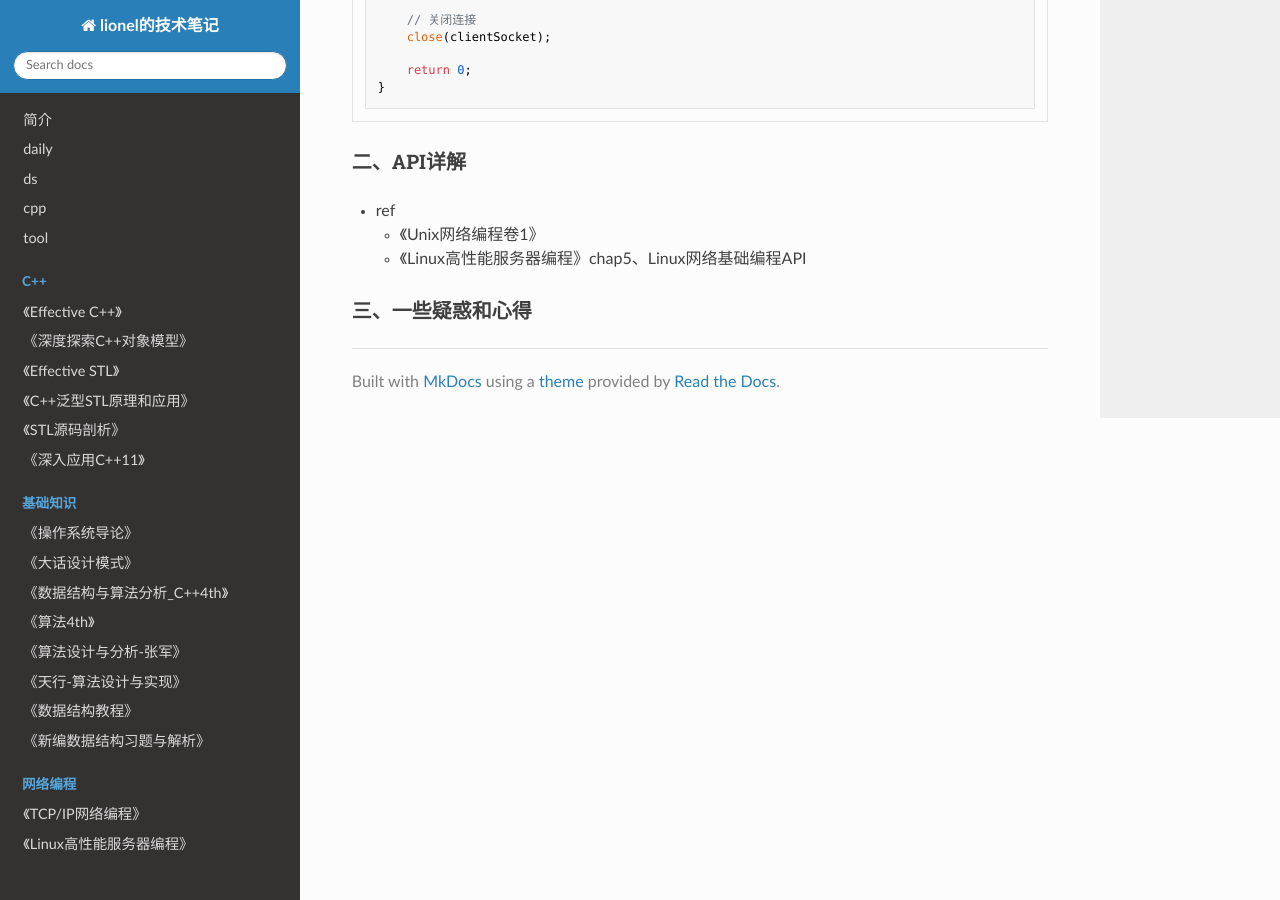
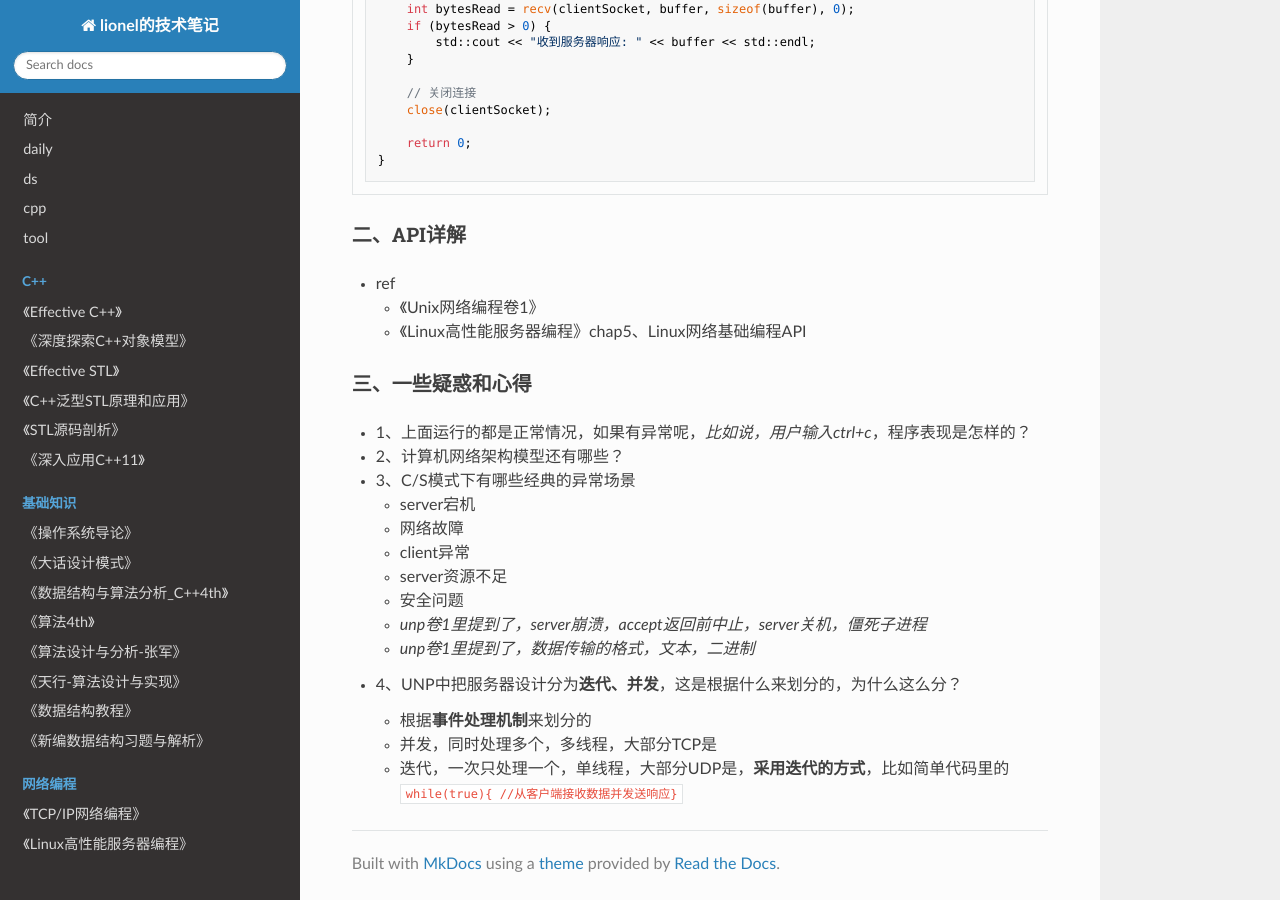
Before and after one commit to wolflion/booknotes, an MkDocs documentation site: the page built from docs/96output/21network/02网编程入门及其函数详解.md, in a window 1280 px wide and 900 px high, scrolled down 2369 px. Built offline with MkDocs 1.6.1, drawn with Linux system fonts in a browser that asks for light colours; nearby versions of some CDN libraries; some of the changed text lies outside the part shown.

Commit message:
Update 02网编程入门及其函数详解.md

````diff
--- a/docs/96output/21network/02网编程入门及其函数详解.md
+++ b/docs/96output/21network/02网编程入门及其函数详解.md
@@ -5,6 +5,8 @@
 + 来自AI，自己运行过，[代码链接](https://gitee.com/fewolflion/BookCode/tree/master/96output/01network/01simple)
 
 #### 1.1、server
+
++ 里面的`while(true){//从客户端接收数据并发送响应}`，这一块表明是**迭代服务器**（以迭代的方式处理数据）
 
 ```cpp
 #include <iostream>
@@ -144,3 +146,18 @@
   + 《Linux高性能服务器编程》chap5、Linux网络基础编程API
 
 ### 三、一些疑惑和心得
+
++ 1、上面运行的都是正常情况，如果有异常呢，*比如说，用户输入ctrl+c*，程序表现是怎样的？
++ 2、计算机网络架构模型还有哪些？
++ 3、C/S模式下有哪些经典的异常场景
+  + server宕机
+  + 网络故障
+  + client异常
+  + server资源不足
+  + 安全问题
+  + *unp卷1里提到了，server崩溃，accept返回前中止，server关机，僵死子进程*
+  + *unp卷1里提到了，数据传输的格式，文本，二进制*
++ 4、UNP中把服务器设计分为**迭代、并发**，这是根据什么来划分的，为什么这么分？
+  + 根据**事件处理机制**来划分的
+  + 并发，同时处理多个，多线程，大部分TCP是
+  + 迭代，一次只处理一个，单线程，大部分UDP是，**采用迭代的方式**，比如简单代码里的`while(true){ //从客户端接收数据并发送响应}`
````
